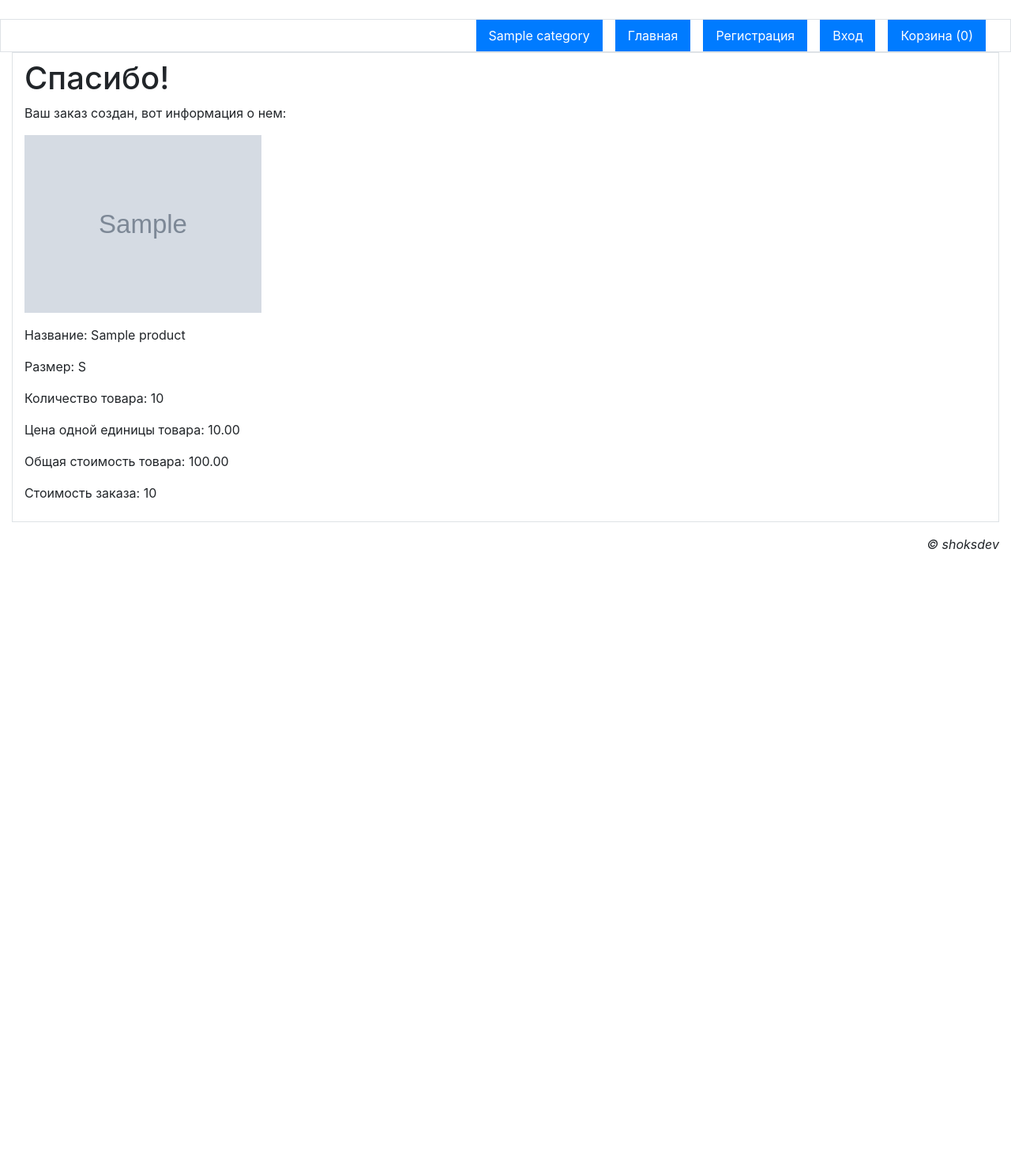
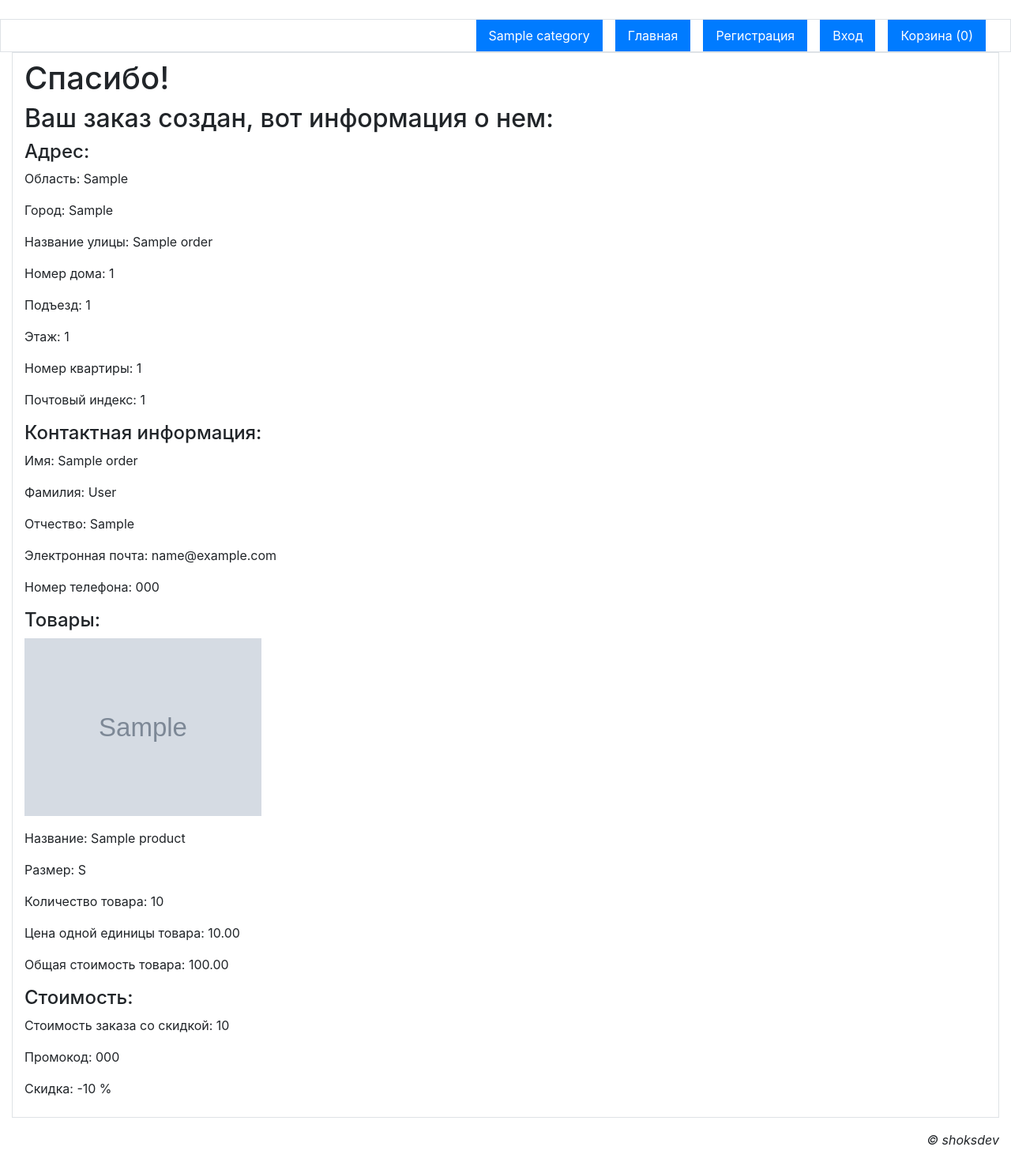
Before and after one commit to shoksdev/kashtak-city-shop, a Django app: page /order/created/1/ in a window 1280 px wide. Shown: the part 115-1586 px from the top of the page at 79% size. Before the commit the page ends 810 px from the top, so only its background shows below. Run offline with Django 5.2, Linux system fonts and the light colour scheme; tables that the repository leaves empty hold one stand-in row (values such as "Sample post"); grey boxes marked "Sample" are stand-in pictures; some libraries are stand-ins or nearby versions.

Commit message:
Fix promocode bugs, add environment variables

```diff
--- a/kashtak_city_shop/cart/cart.py
+++ b/kashtak_city_shop/cart/cart.py
@@ -1,8 +1,6 @@
 from decimal import Decimal
 from django.conf import settings
-from main.models import Product
-
-from main.models import PromoCode
+from main.models import Product, ProductSize, PromoCode
 
 
 class Cart(object):
@@ -18,8 +16,10 @@ class Cart(object):
             cart = self.session[settings.CART_SESSION_ID] = {}
         self.cart = cart
         self.product_ids = set()
+        self.sizes_ids = set()
         for cart_item in self.cart.values():
             self.product_ids.add(int(cart_item.get('product_id')))
+            self.sizes_ids.add(int(cart_item.get('size_id')))
         self.promo_code_id = self.session.get('promo_code_id')
 
     def add(self, product, size, quantity=1, update_quantity=False):
@@ -28,8 +28,9 @@ class Cart(object):
         """
 
         product_id = product.id
+        size_id = size.id
 
-        new_cart_item = {'product_id': product_id, 'quantity': quantity, 'size': size, 'price': str(product.price)}
+        new_cart_item = {'product_id': product_id, 'quantity': quantity, 'size_id': size_id, 'price': str(product.price)}
 
         if not bool(self.cart):
             last_key = 0
@@ -45,10 +46,10 @@ class Cart(object):
                 if self.cart[cart_item_str]['product_id'] == product_id and update_quantity:
                     self.cart[cart_item_str]['quantity'] = quantity
                     break
-                elif self.cart[cart_item_str]['product_id'] == product_id and self.cart[cart_item_str]['size'] == size:
+                elif self.cart[cart_item_str]['product_id'] == product_id and self.cart[cart_item_str]['size'] == size_id:
                     flag, cart_item_position = False, cart_item_str
                     break
-                elif self.cart[cart_item_str]['product_id'] == product_id and self.cart[cart_item_str]['size'] != size:
+                elif self.cart[cart_item_str]['product_id'] == product_id and self.cart[cart_item_str]['size'] != size_id:
                     flag = True
             if flag:
                 self.cart[last_key + 1] = new_cart_item
@@ -86,11 +87,14 @@ class Cart(object):
         """
         Перебор элементов в корзине и получение продуктов из базы данных.
         """
-        # получение объектов product и добавление их в корзину
         products = Product.objects.filter(id__in=self.product_ids)
+        sizes = ProductSize.objects.filter(id__in=self.sizes_ids)
+
         for value in self.cart.values():
             product = products.get(id=value['product_id'])
+            size = sizes.get(id=value['size_id'])
             value['product'] = product
+            value['size'] = size.size
 
         for key, value in self.cart.items():
             value['price'] = Decimal(value['price'])
@@ -114,17 +118,19 @@ class Cart(object):
     def clear(self):
         # удаление корзины из сессии
         del self.session[settings.CART_SESSION_ID]
+        if self.session.get('promo_code_id'):
+            del self.session['promo_code_id']
         self.session.modified = True
 
     @property
     def promo_code(self):
-        if self.promo_code_id:
+        if self.promo_code_id != 'Не найдено' and self.promo_code_id is not None:
             return PromoCode.objects.get(id=self.promo_code_id)
         else:
             return None
 
     def get_discount(self):
-        if self.promo_code:
+        if self.promo_code != 'Не найдено':
             if self.promo_code.change_type == '%':
                 return (self.promo_code.price_reduction / Decimal('100')) * self.get_total_price()
             elif self.promo_code.change_type == '-':
@@ -133,4 +139,5 @@ class Cart(object):
             return Decimal('0')
 
     def get_total_price_after_discount(self):
+
         return self.get_total_price() - self.get_discount()
--- a/kashtak_city_shop/cart/forms.py
+++ b/kashtak_city_shop/cart/forms.py
@@ -6,3 +6,7 @@ class CartAddProductForm(forms.Form):
     quantity = forms.IntegerField(min_value=1, widget=forms.NumberInput(attrs={"class": "form-control w-25"}),
                                   label='Введите количество')
     update = forms.BooleanField(required=False, initial=False, widget=forms.HiddenInput, label='')
+
+
+class PromoCodeApplyForm(forms.Form):
+    promo_code = forms.CharField(label='Промокод')
--- a/kashtak_city_shop/main/forms.py
+++ b/kashtak_city_shop/main/forms.py
@@ -20,7 +20,3 @@ class OrderCreateFormForUserWithAddressAndInfo(forms.ModelForm):
     class Meta:
         model = Order
         fields = ('comment',)
-
-
-class PromoCodeApplyForm(forms.Form):
-    promo_code = forms.CharField(label='Промокод')
--- a/kashtak_city_shop/main/templates/order_create.html
+++ b/kashtak_city_shop/main/templates/order_create.html
@@ -65,7 +65,7 @@
             <p>{{ item.total_price }}</p>
             {% endfor %}
             <p>Общая стоимость заказа: {{ cart.get_total_price }}</p>
-            {% if cart.promo_code %}
+             {% if cart.promo_code_id and cart.promo_code_id != 'Не найдено'  %}
                 <p>Применён промокод: "{{ cart.promo_code.promo_code }}"</p>
                 {% if cart.promo_code.change_type == '%' %}
                     <p>Действие: -{{ cart.promo_code.price_reduction }}%</p>
@@ -73,7 +73,7 @@
                     <p>Действие: -{{ cart.promo_code.price_reduction }}</p>
                 {% endif %}
                 <p>Цена с промокодом: {{ cart.get_total_price_after_discount|floatformat:"2" }}</p>
-            {% else %}
+            {% elif cart.promo_code_id == 'Не найдено' %}
                 <p><strong>Такого промокода нет!</strong></p>
             {% endif %}
         </div>
--- a/kashtak_city_shop/main/templates/order_created.html
+++ b/kashtak_city_shop/main/templates/order_created.html
@@ -4,7 +4,23 @@
 
 {% block content %}
     <h1>Спасибо!</h1>
-    <p>Ваш заказ создан, вот информация о нем:</p>
+    <h2>Ваш заказ создан, вот информация о нем:</h2>
+    <h4>Адрес:</h4>
+    <p>Область: {{ order.region }}</p>
+    <p>Город: {{ order.city }}</p>
+    <p>Название улицы: {{ order.street_name }}</p>
+    <p>Номер дома: {{ order.house_number }}</p>
+    <p>Подъезд: {{ order.entrance }}</p>
+    <p>Этаж: {{ order.floor }}</p>
+    <p>Номер квартиры: {{ order.apartment }}</p>
+    <p>Почтовый индекс: {{ order.post_code }}</p>
+    <h4>Контактная информация:</h4>
+    <p>Имя: {{ order.name }}</p>
+    <p>Фамилия: {{ order.surname }}</p>
+    <p>Отчество: {{ order.patronymic }}</p>
+    <p>Электронная почта: {{ order.email }}</p>
+    <p>Номер телефона: {{ order.phone }}</p>
+    <h4>Товары:</h4>
     {% for order_item in order.items.all %}
         <p><img src="{{ order_item.product.images.all.0.image.url }}" alt="Изображение товара" style="width: 300px;"></p>
         <p>Название: {{ order_item.product.title }}</p>
@@ -13,6 +29,18 @@
         <p>Цена одной единицы товара: {{ order_item.price }}</p>
         <p>Общая стоимость товара: {{ order_item.calculate_product_total_sum }}</p>
     {% endfor %}
-    <p>Стоимость заказа: {{ order.total_sum }}</p>
-
+    <h4>Стоимость:</h4>
+    {% if order.promo_code %}
+        <p>Стоимость заказа со скидкой: {{ order.total_sum }}</p>
+        <p>Промокод: {{ order.promo_code }}</p>
+        <p>Скидка: -{{ order.promo_code.price_reduction }}
+        {% if order.promo_code.change_type == '%' %}
+            {{ order.promo_code.change_type }}
+        {% else %}
+            рублей
+        {% endif %}
+        </p>
+    {% else %}
+        <p>Стоимость заказа: {{ order.total_sum }}</p>
+    {% endif %}
 {% endblock %}
--- a/kashtak_city_shop/main/templates/product_detail.html
+++ b/kashtak_city_shop/main/templates/product_detail.html
@@ -37,7 +37,7 @@
                 <option value="" selected>Выберите размер</option>
                 {% for size in product.sizes.all %}
                     {% if size.quantity != 0 %}
-                        <option value="{{ size.size }}">{{ size.size }}</option>
+                        <option value="{{ size.id }}">{{ size.size }}</option>
                     {% endif %}
                 {% endfor %}
             </select>
--- a/kashtak_city_shop/main/views.py
+++ b/kashtak_city_shop/main/views.py
@@ -3,10 +3,10 @@ from django.shortcuts import render, get_object_or_404, redirect
 from django.urls import reverse
 from django.views.generic import ListView, DetailView, CreateView
 
-from .forms import PromoCodeApplyForm, OrderCreateFormForUserWithAddressAndInfo, \
+from .forms import OrderCreateFormForUserWithAddressAndInfo, \
     OrderCreateFormForUserWithAddress, OrderCreateFormForUserWithoutAll
 from .models import Product, Category, Order, OrderItem, ProductSize, PromoCode
-from cart.forms import CartAddProductForm
+from cart.forms import CartAddProductForm, PromoCodeApplyForm
 
 from cart.cart import Cart
 
@@ -70,7 +70,7 @@ class OrderCreateView(CreateView):
         order_data_for_create, product_sizes_data_for_update = [], []
         instance = form.save(commit=False)
 
-        if current_user.is_authenticated and current_user.region and current_user.first_name:
+        if current_user.is_authenticated and current_user.region:
             instance.region = current_user.region
             instance.city = current_user.city
             instance.street_name = current_user.street_name
@@ -81,23 +81,19 @@ class OrderCreateView(CreateView):
             instance.post_code = current_user.post_code
             instance.email = current_user.email
             instance.phone = current_user.phone
-            instance.name = current_user.first_name
-            instance.surname = current_user.last_name
-            instance.patronymic = current_user.patronymic
-        elif current_user.is_authenticated and current_user.region:
-            instance.region = current_user.region
-            instance.city = current_user.city
-            instance.street_name = current_user.street_name
-            instance.house_number = current_user.house_number
-            instance.entrance = current_user.entrance
-            instance.floor = current_user.floor
-            instance.apartment = current_user.apartment
-            instance.post_code = current_user.post_code
-            instance.email = current_user.email
+            if current_user.first_name:
+                instance.name = current_user.first_name
+                instance.surname = current_user.last_name
+                instance.patronymic = current_user.patronymic
 
-        instance.promo_code = cart.promo_code
-        instance.total_sum = cart.get_total_price_after_discount()
         instance.customer = current_user
+        promo_code = cart.promo_code
+        if promo_code:
+            instance.promo_code = promo_code
+            instance.total_sum = cart.get_total_price_after_discount()
+        else:
+            instance.total_sum = cart.get_total_price()
+
         instance.save()
         for item in cart:
             item_product = item.get('product')
@@ -113,11 +109,9 @@ class OrderCreateView(CreateView):
                     size=item_size
                 ))
 
-        product_ids_from_new_order = [item.get('product_id') for item in cart]
-        product_sizes_from_new_order = [item.get('size') for item in cart]
+        size_ids_from_new_order = [item.get('size_id') for item in cart]
         product_quantities_from_new_order = [order_item.quantity for order_item in order_data_for_create]
-        product_sizes = ProductSize.objects.filter(product__in=product_ids_from_new_order,
-                                                   size__in=product_sizes_from_new_order).distinct('size')
+        product_sizes = ProductSize.objects.filter(id__in=size_ids_from_new_order)
 
         for size in range(len(product_sizes)):
             product_sizes_data_for_update.append(
@@ -126,8 +120,8 @@ class OrderCreateView(CreateView):
                     quantity=product_sizes[size].quantity - product_quantities_from_new_order[size]
                 )
             )
+
         ProductSize.objects.bulk_update(product_sizes_data_for_update, ['quantity'])
-
         OrderItem.objects.bulk_create(order_data_for_create)
 
         cart.clear()
```
Also changed, not shown: kashtak_city_shop/cart/views.py (+6 -7 lines), kashtak_city_shop/kashtak_city_shop/settings.py (+23 -9 lines), kashtak_city_shop/main/email.py (added), 1 other file.
